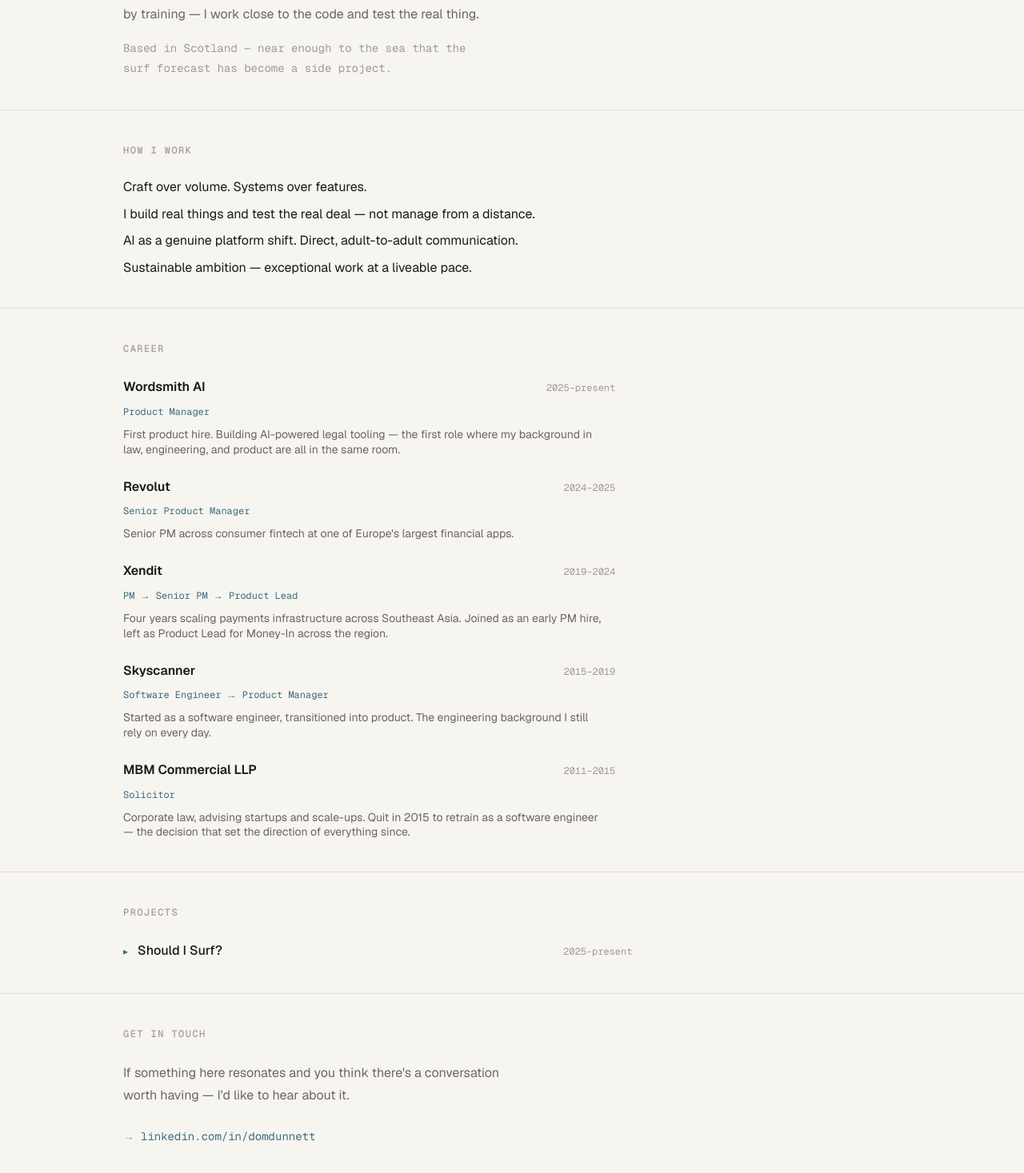
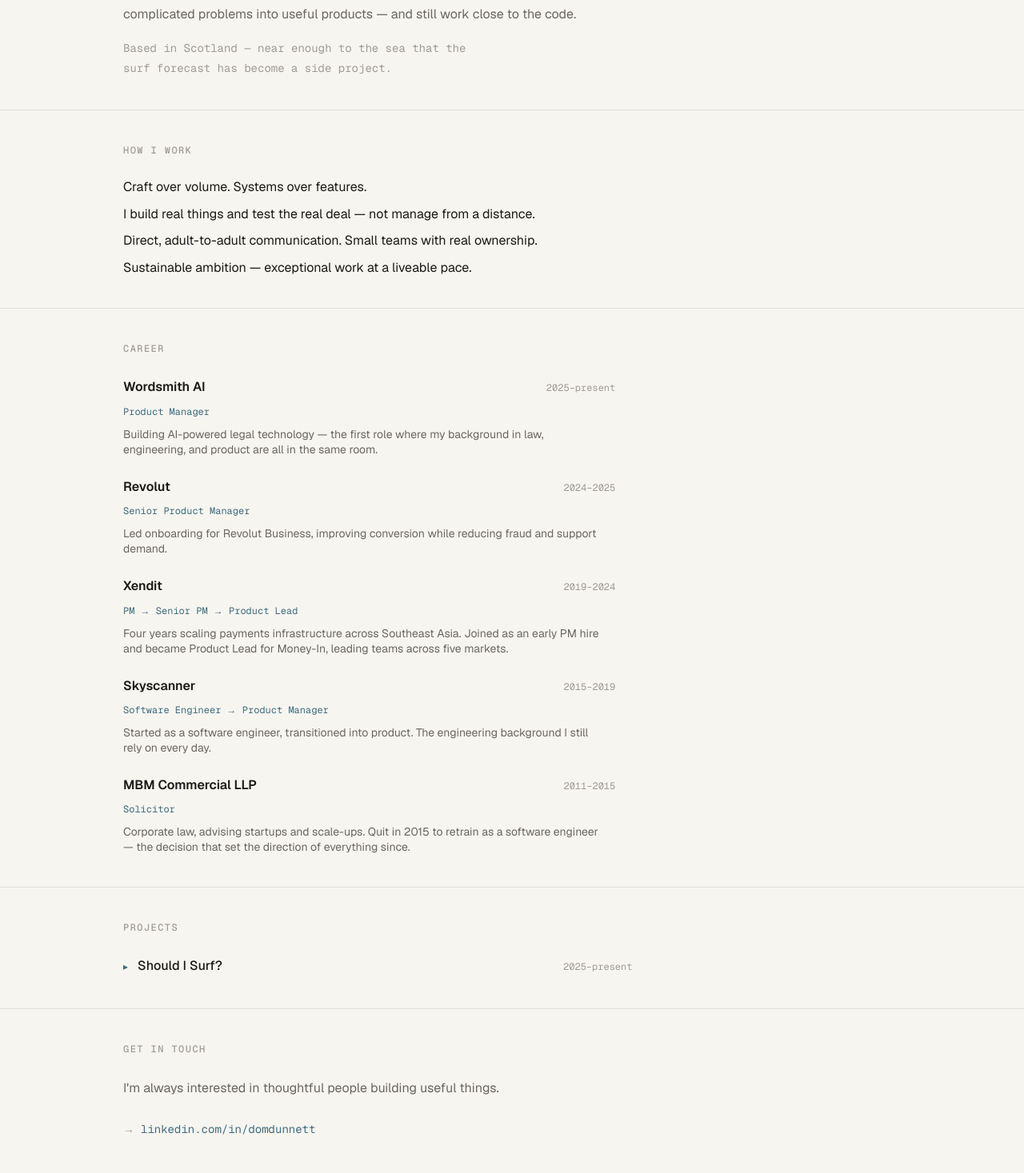
Before and after one commit to domdunnett/domdunnett-com, a Next.js app: page / in a window 1280 px wide. Shown: the part 295-1762 px from the top of the page at 80% size. Built offline with nearby package versions, Linux system fonts and the light colour scheme.

Commit message:
Refresh career positioning and accuracy

```diff
--- a/app/page.js
+++ b/app/page.js
@@ -11,8 +11,8 @@
           I turn complexity into clarity — then ship it.
         </h1>
         <p style={{ fontSize: "var(--text-base)", maxWidth: "58ch", color: "var(--text-secondary)", marginBottom: "var(--space-4)" }}>
-          Product Manager building AI-native tools and systems for real-world work.
-          Engineer by training — I work close to the code and test the real thing.
+          Product leader with a background in law and software engineering.
+          I turn complicated problems into useful products — and still work close to the code.
         </p>
         <p style={{ fontSize: "var(--text-sm)", maxWidth: "52ch", color: "var(--text-tertiary)", fontFamily: "var(--font-mono)" }}>
           Based in Scotland — near enough to the sea that the surf forecast has become a side project.
@@ -32,7 +32,7 @@
             I build real things and test the real deal — not manage from a distance.
           </p>
           <p style={{ color: "var(--text-primary)", lineHeight: "var(--leading-snug)" }}>
-            AI as a genuine platform shift. Direct, adult-to-adult communication.
+            Direct, adult-to-adult communication. Small teams with real ownership.
           </p>
           <p style={{ color: "var(--text-primary)", lineHeight: "var(--leading-snug)" }}>
             Sustainable ambition — exceptional work at a liveable pace.
@@ -54,7 +54,7 @@
             </div>
             <p style={{ fontFamily: "var(--font-mono)", fontSize: "var(--text-xs)", color: "var(--accent)", marginBottom: "var(--space-2)" }}>Product Manager</p>
             <p style={{ fontSize: "var(--text-sm)", color: "var(--text-secondary)", lineHeight: "var(--leading-snug)" }}>
-              First product hire. Building AI-powered legal tooling — the first role where my background in law, engineering, and product are all in the same room.
+              Building AI-powered legal technology — the first role where my background in law, engineering, and product are all in the same room.
             </p>
           </div>
 
@@ -65,7 +65,7 @@
             </div>
             <p style={{ fontFamily: "var(--font-mono)", fontSize: "var(--text-xs)", color: "var(--accent)", marginBottom: "var(--space-2)" }}>Senior Product Manager</p>
             <p style={{ fontSize: "var(--text-sm)", color: "var(--text-secondary)", lineHeight: "var(--leading-snug)" }}>
-              Senior PM across consumer fintech at one of Europe&apos;s largest financial apps.
+              Led onboarding for Revolut Business, improving conversion while reducing fraud and support demand.
             </p>
           </div>
 
@@ -76,7 +76,7 @@
             </div>
             <p style={{ fontFamily: "var(--font-mono)", fontSize: "var(--text-xs)", color: "var(--accent)", marginBottom: "var(--space-2)" }}>PM → Senior PM → Product Lead</p>
             <p style={{ fontSize: "var(--text-sm)", color: "var(--text-secondary)", lineHeight: "var(--leading-snug)" }}>
-              Four years scaling payments infrastructure across Southeast Asia. Joined as an early PM hire, left as Product Lead for Money-In across the region.
+              Four years scaling payments infrastructure across Southeast Asia. Joined as an early PM hire and became Product Lead for Money-In, leading teams across five markets.
             </p>
           </div>
 
@@ -145,8 +145,7 @@
       <section className="container section" style={{ paddingBottom: "var(--space-16)" }}>
         <p className="label" style={{ marginBottom: "var(--space-6)" }}>Get in touch</p>
         <p style={{ maxWidth: "48ch", marginBottom: "var(--space-6)", color: "var(--text-secondary)" }}>
-          If something here resonates and you think there&apos;s a conversation worth having —
-          I&apos;d like to hear about it.
+          I&apos;m always interested in thoughtful people building useful things.
         </p>
         <a
           href="https://linkedin.com/in/domdunnett"
```
